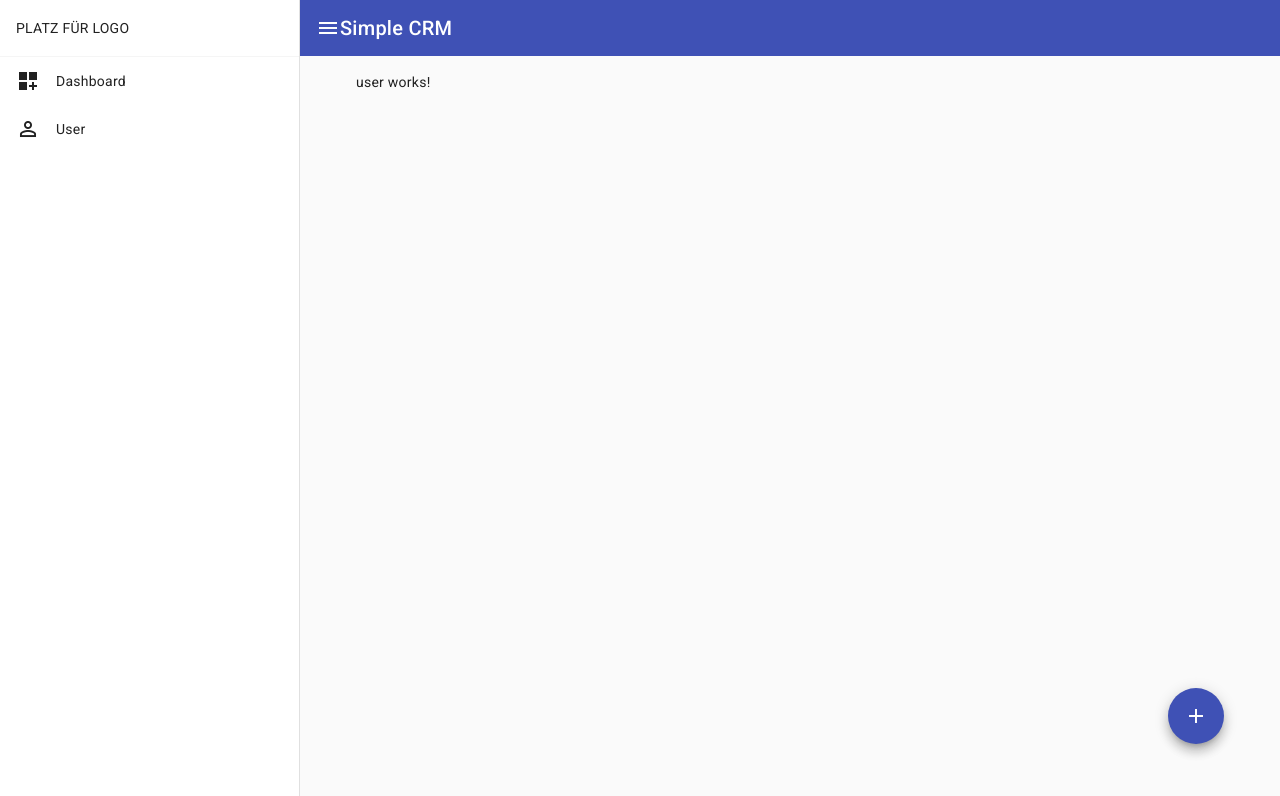
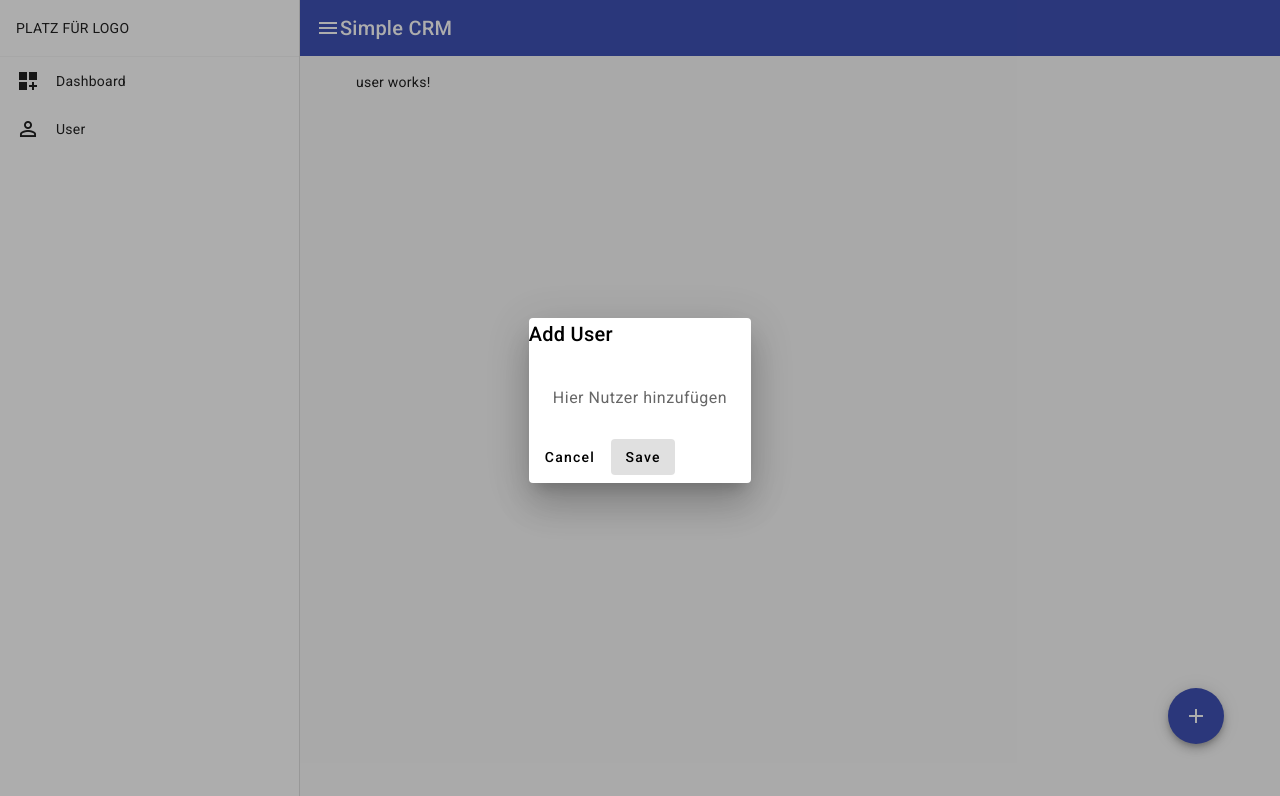
Before and after one commit to akwiaton/simple-crm, an Angular app: page /user in a window 1280 px wide. Both pictures are taken after a click on the button "add". Shown: the top 796 px of the page. Built offline with nearby package versions, Linux system fonts and the light colour scheme.

Commit message:
dialog-add-user added

```diff
--- /dev/null
+++ b/src/app/dialog-add-user/dialog-add-user.component.html
@@ -0,0 +1,8 @@
+<h2 mat-dialog-title>Add User</h2>
+<mat-dialog-content>
+Hier Nutzer hinzufügen
+</mat-dialog-content>
+<mat-dialog-actions>
+  <button mat-button >Cancel</button>
+  <button mat-button cdkFocusInitial>Save</button>
+</mat-dialog-actions>
--- a/src/app/user/user.component.html
+++ b/src/app/user/user.component.html
@@ -1,5 +1,5 @@
 <p>user works!</p>
 
-<button mat-fab color="primary" matTooltip="Add user">
+<button (click)="openDialog()" mat-fab color="primary" matTooltip="Add user">
     <mat-icon>add</mat-icon>
   </button>
--- a/src/app/user/user.component.ts
+++ b/src/app/user/user.component.ts
@@ -1,15 +1,31 @@
-import { Component } from '@angular/core';
+import { Component, inject } from '@angular/core';
 import {MatIconModule} from '@angular/material/icon';
 import {MatButtonModule} from '@angular/material/button';
 import {MatTooltipModule} from '@angular/material/tooltip';
+import {MatDialogModule} from '@angular/material/dialog';
+import {
+  MAT_DIALOG_DATA,
+  MatDialog,
+  MatDialogActions,
+  MatDialogClose,
+  MatDialogContent,
+  MatDialogRef,
+  MatDialogTitle,
+} from '@angular/material/dialog';
+import { DialogAddUserComponent } from '../dialog-add-user/dialog-add-user.component';
 
 @Component({
   selector: 'app-user',
   standalone: true,
-  imports: [MatButtonModule, MatIconModule, MatTooltipModule],
+  imports: [MatButtonModule, MatIconModule, MatTooltipModule, MatDialogModule],
   templateUrl: './user.component.html',
   styleUrl: './user.component.scss'
 })
 export class UserComponent {
+  readonly dialog = inject(MatDialog);
+
+openDialog() {
+  this.dialog.open(DialogAddUserComponent);
+}
 
 }
```
Also changed, not shown: src/app/dialog-add-user/dialog-add-user.component.ts (added, +21 -0 lines), src/app/dialog-add-user/dialog-add-user.component.scss (added), 1 other file (tests, documents, lock files or other folders).
